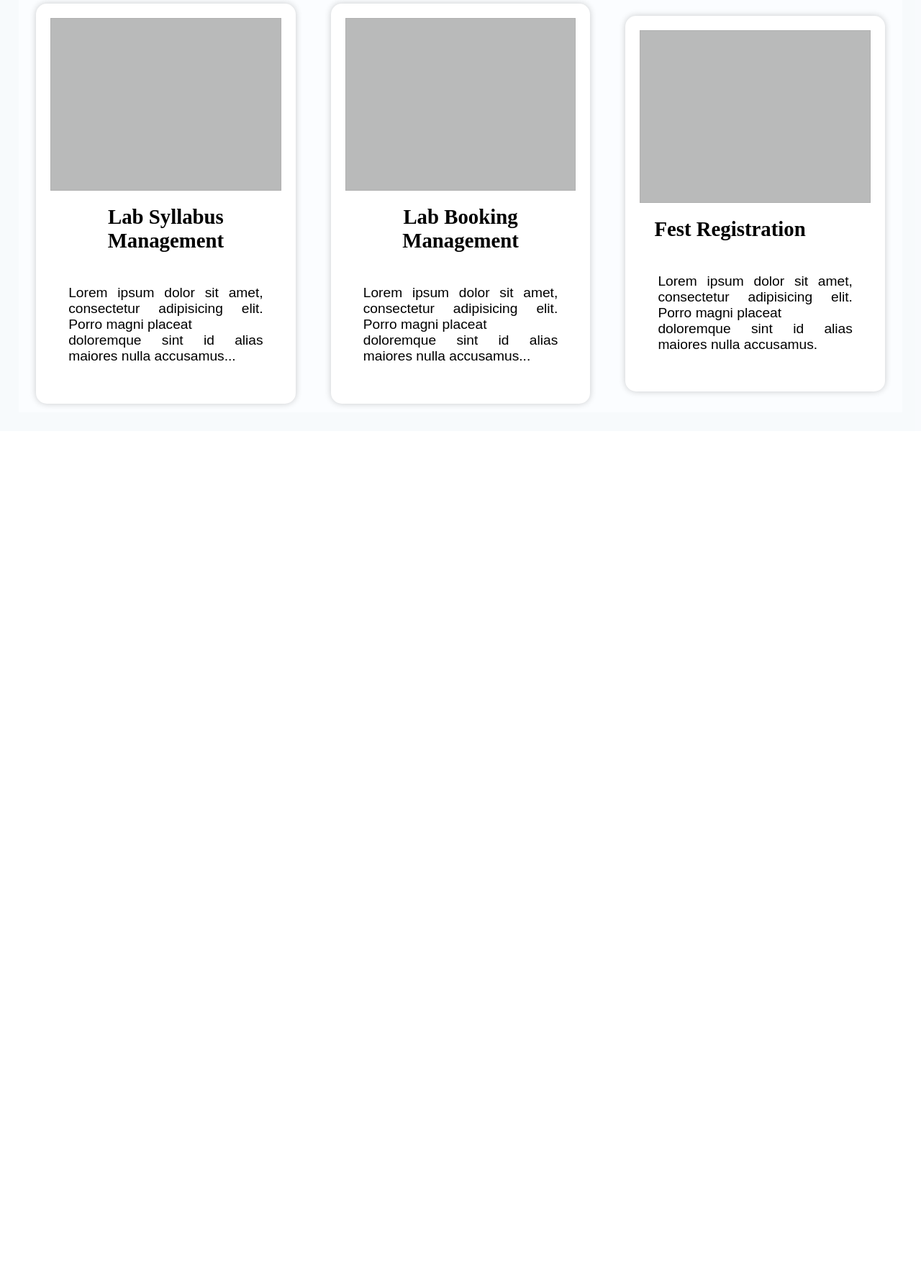
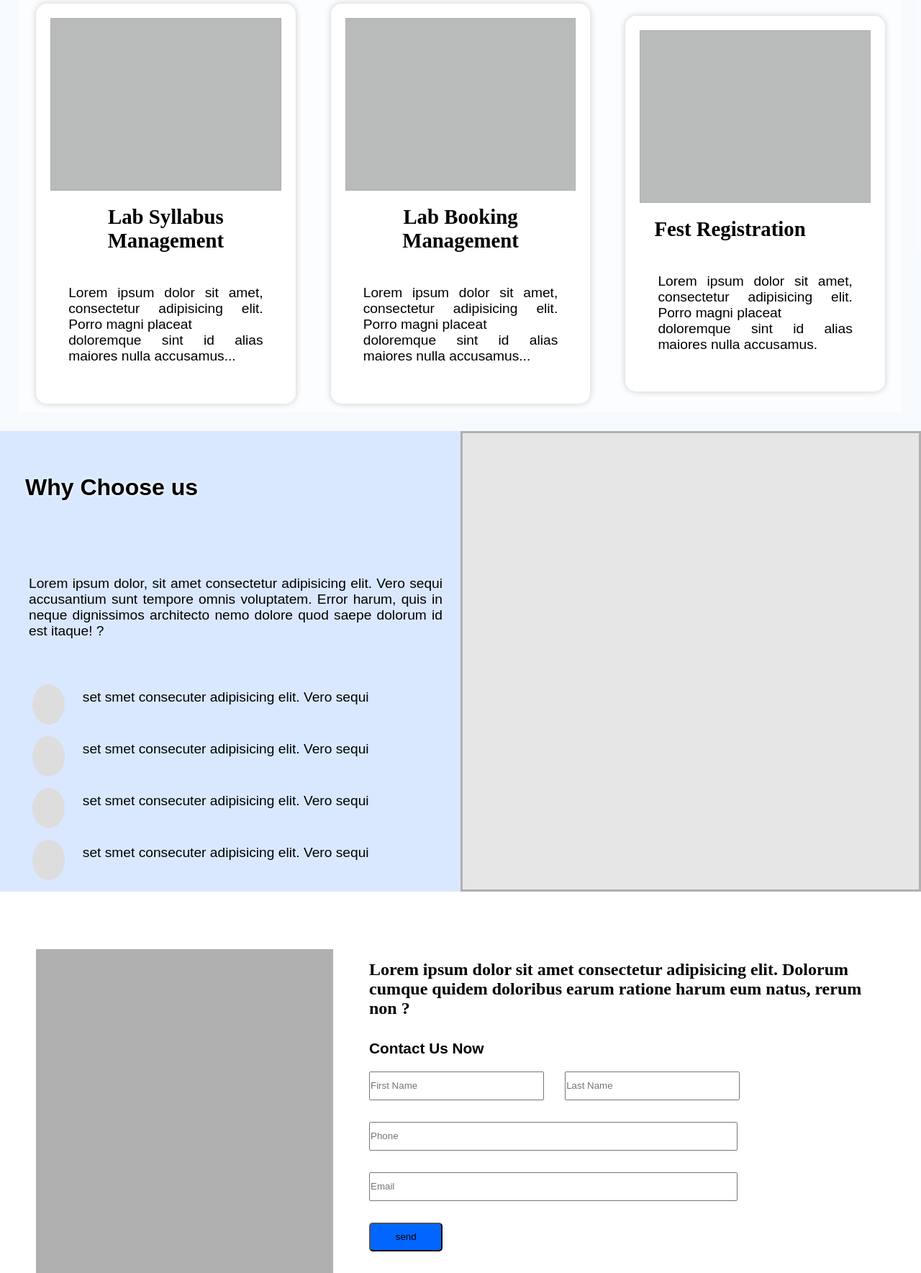
Before and after one commit to sharat0/lb-landing, a PHP site: page /services/ in a window 1280 px wide. Shown: the part 4731-6500 px from the top of the page at 72% size. Before the commit the page ends 5296 px from the top, so only its background shows below. Run offline with PHP 8.4, Linux system fonts and the light colour scheme.

Commit message:
changes made

```diff
--- a/services/index.html
+++ b/services/index.html
@@ -213,6 +213,100 @@
 
         </div>
     </div>
+
+    <!-- choose us -->
+
+    <main id="choose-us">
+         <div class="feature">
+               <h2>Why Choose us</h2>
+                <p>Lorem ipsum dolor, sit amet consectetur adipisicing elit. Vero sequi accusantium sunt tempore omnis voluptatem. Error harum, quis in neque dignissimos architecto nemo dolore quod saepe dolorum id est itaque! ?</p>
+
+                <div class="quote">
+                    <div class="point">
+                        <div class="circle"></div>
+                        <p>set smet consecuter adipisicing elit. Vero sequi</p>
+                    </div>
+                    <div class="point">
+                        <div class="circle"></div>
+                        <p>set smet consecuter adipisicing elit. Vero sequi</p>
+                    </div>
+                    <div class="point">
+                        <div class="circle"></div>
+                        <p>set smet consecuter adipisicing elit. Vero sequi</p>
+                    </div>
+                    <div class="point">
+                        <div class="circle"></div>
+                        <p>set smet consecuter adipisicing elit. Vero sequi</p>
+                    </div>
+                </div>
+            </div>
+        <div class="empty-box"></div>
+    </main>
+
+
+    <!-- contact us -->
+
+
+    <main id="contact-us">
+        <div class="empty-box"></div>
+
+
+        <div class="feature">
+               <h3>Lorem ipsum dolor sit amet consectetur adipisicing elit. Dolorum cumque quidem doloribus earum ratione harum eum natus, rerum non  ?</h3>
+
+                    <div class="contact-now">
+                            <h2> Contact Us Now</h2>
+                    </div>
+                    <div class="form">
+                        <form action="">
+                            <input placeholder="First Name" id="fname">
+                            <input placeholder="Last Name" id="lname"><br>
+                            <input placeholder="Phone" id="phone"> <br>
+                            <input placeholder="Email" id="email"><br>
+                            <input type="submit" id="btn" value="send">
+                        </form>
+                    </div>
+        </div>
+    </main>
+
+    <!-- details -->
+
+    <main id="about-us">
+        <div class="logo">
+            <h3>logo</h3>
+        </div>
+
+    <div class="more">
+        <div class="mobile">
+            <h3>Mobile App</h3>
+            <p>Features<br>Live share<br>Video record</p>
+        </div>
+
+        <div class="community">
+            <h3>Community</h3>
+            <p>Featured artists<br>The Portal<br>Live events</p>
+        </div>
+
+        <div class="company">
+            <h3>Company</h3>
+            <p>About us<br>Contact us<br>History</p>
+        </div>
+
+        <div class="sign-in">
+
+            <div class="register">
+                <span class="btn">Register</span>
+            </div>
+
+            <div class="login">
+                <span class="btn">Log in</span>
+            </div>
+        </div>
+
+
+    </div>
+
+    </main>
 </body>
 
 </html>
--- a/style.css
+++ b/style.css
@@ -954,6 +954,170 @@ p {
     width: 100%;
     height: 28vh;
 }
+
 #services .flex .empty-box{
     width: 100%;
 }
+
+
+#choose-us{
+    height: 80vh;
+
+    display: flex;
+    flex-direction: row;
+    width: 100%;
+}
+
+#choose-us .feature{
+    display: flex;
+    flex-direction: column;
+    height: 80vh;
+    width: 50%;
+    justify-content: space-between;
+    background-color:#d9e8ff;
+    padding-left: 15px;
+}
+#choose-us .feature h2{
+    padding: 60px 20px;
+}
+
+#choose-us .feature .point{
+    display: flex;
+    flex-direction:row;
+    align-items: start;
+}
+#choose-us .feature .quote{
+    padding-left: 30px;
+}
+
+#choose-us .feature .quote .point .circle{
+    height: 7vh;
+    width: 3.5vw;
+    border-radius: 50%;
+    background-color:#dddddd;
+
+}
+#choose-us .feature .quote .point p{
+
+    padding-top: 7px;
+}
+#choose-us .empty-box{
+    background-color:#e6e6e6;
+    width: 50%;
+    border: 3px solid #b0b0b0;
+}
+
+/* contact-us */
+
+#contact-us{
+    display: flex;
+    height: 70vh;
+    flex-direction: row;
+    padding: 50px;
+    margin-top: 30px;
+}
+#contact-us .empty-box{
+    width: 35%;
+    background-color: #b0b0b0;
+}
+
+#contact-us .feature{
+    width: 65%;
+    padding-top: 15px;
+}
+#contact-us .feature h3{
+    padding-left: 50px;
+    font-size:1.5rem;
+    font-family:'Times New Roman', Times, serif;
+
+}
+#contact-us .feature .contact-now{
+    padding-left: 50px;
+    padding-bottom: 20px;
+    padding-top: 30px;
+}
+#contact-us .feature .contact-now h2{
+    font-size: 1.3rem;
+}
+.form input{
+    height: 5vh;
+    width: 19vw;
+
+}
+#contact-us .form{
+    padding-left: 50px;
+}
+#contact-us .form #fname{
+    margin-right: 25px;
+}
+#contact-us .form #phone{
+    width:40vw ;
+    margin: 30px 0px 30px 0px;
+}
+#contact-us .form #email{
+    width: 40vw;
+}
+#contact-us .form #btn{
+    width: 8vw;
+    margin-top:30px ;
+    background-color: #0066ff;
+    border-radius: 5px;
+}
+
+/*About us  */
+
+#about-us{
+    background-color: #d9e8ff;
+    height: 70vh;
+    display:flex;
+    flex-direction: row;
+    padding-top: 200px;
+}
+#about-us .logo{
+    width: 50%;
+    align-items: center;
+    padding-left: 160px;
+
+}
+#about-us .more{
+    display: flex;
+    flex-direction: row;
+    height:25vh;
+}
+#about-us .more .mobile{
+
+    justify-content: flex-start;
+}
+
+#about-us .more .mobile{
+    line-height: 35px;
+
+}
+#about-us .more h3{
+    align-items: center;
+    padding: 20px;
+    padding-bottom: 0%;
+}
+
+#about-us .more .community{
+    line-height: 35px;
+}
+#about-us .more .company{
+    line-height: 35px;
+}
+
+#about-us .register .btn{
+    border-radius: 0%;
+}
+#about-us .login .btn{
+    background-color: white;
+    color: #0066ff;
+    border: 3px solid #b0d0ff;
+    border-radius:  10px;
+}
+#about-us .sign-in{
+    display: flex;
+    flex-direction: column;
+    padding: 50px;
+    justify-content: space-between;
+}
```
